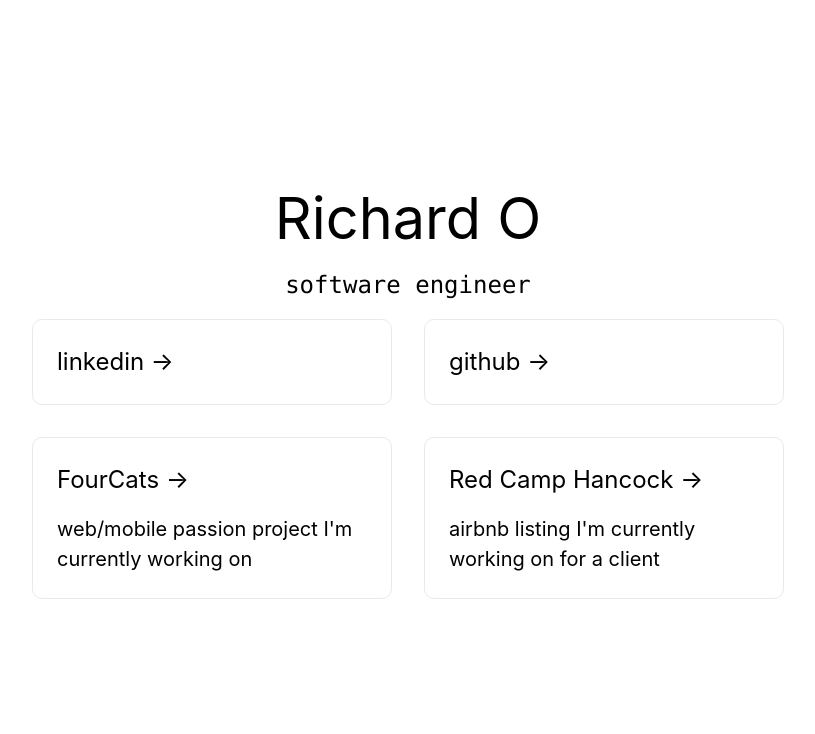
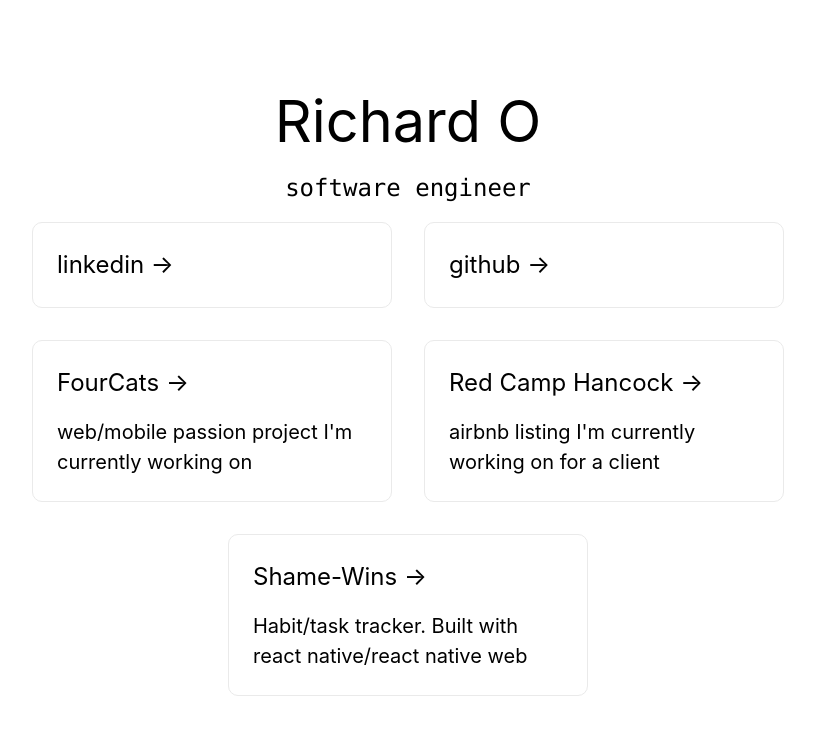
Before and after one commit to orichh/portfolio, a Next.js app: page / in a window 1280 px wide. Shown: the top 734 px of the page, without its empty margins (232-1047 px from the left). Built offline with nearby package versions, Linux system fonts and the light colour scheme.

Commit message:
add shame-wins link

```diff
--- a/src/pages/index.tsx
+++ b/src/pages/index.tsx
@@ -36,6 +36,11 @@ export default function Home() {
             <h3>Red Camp Hancock &rarr;</h3>
             <p>airbnb listing I'm currently working on for a client</p>
           </a>
+
+          <a href="https://shame-wins-2mlanx33l-richardhyesungo.vercel.app/" className={styles.card}>
+            <h3>Shame-Wins &rarr;</h3>
+            <p>Habit/task tracker. Built with react native/react native web</p>
+          </a>
         </div>
       </main>
     </div>
```
